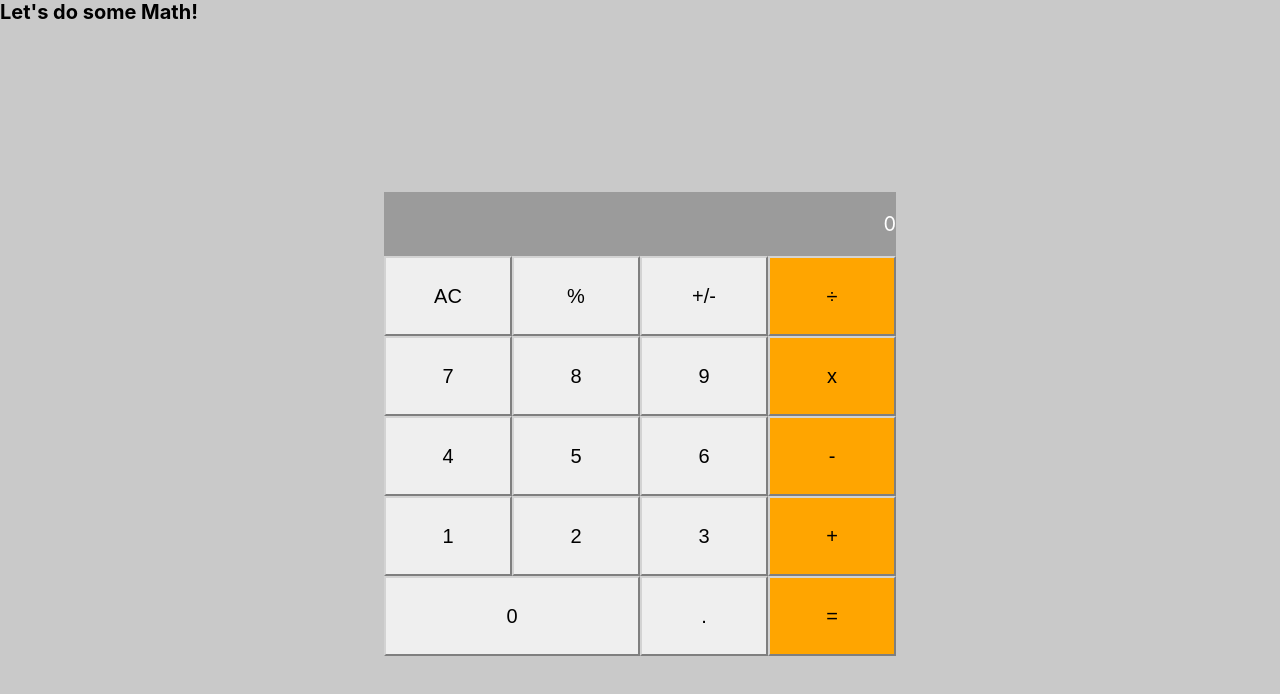
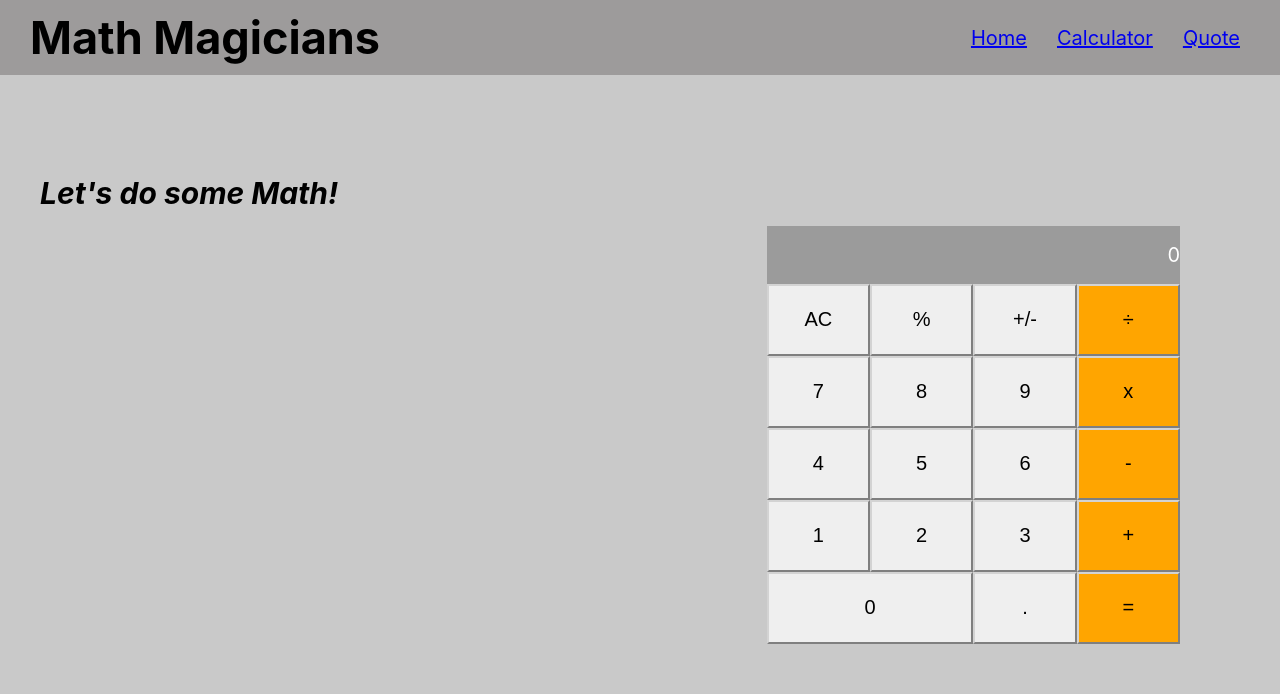
Before and after one commit to Ouail-01/Math-Magicians_Calculator, a React (Create React App) app: page /Calculator in a window 1280 px wide. Shown: the top 694 px of the page. Built offline with nearby package versions, Linux system fonts and the light colour scheme.

Commit message:
Update the main file

```diff
--- a/src/App.css
+++ b/src/App.css
@@ -8,12 +8,24 @@ body {
   background: rgb(201, 201, 201);
 }
 
+.calc-container {
+  display: flex;
+}
+
+.calc-container h1 {
+  width: 35%;
+  font-size: 30px;
+  margin-left: 40px;
+  margin-top: 100px;
+  font-style: italic;
+}
+
 .calculator-container {
   width: 100%;
-  height: 100vh;
+  height: 90vh;
   display: flex;
   flex-direction: column;
-  align-items: center;
+  align-items: flex-end;
   justify-content: center;
 }
 
@@ -23,15 +35,18 @@ body {
   justify-content: flex-end;
   align-items: center;
   color: #fff;
-  width: 40%;
+  width: 45%;
   height: 8%;
+  margin-right: 100px;
 }
 
 .calc-keys {
+  background: rgb(66, 188, 70);
   display: grid;
   grid-template-columns: 1fr 1fr 1fr 1fr;
-  width: 40%;
+  width: 45%;
   height: 50%;
+  margin-right: 100px;
 }
 
 .calc-keys button {
--- a/src/App.js
+++ b/src/App.js
@@ -1,12 +1,24 @@
+/* eslint-disable */
 import Calculator from './components/Calculator';
 import './App.css';
+import { BrowserRouter, Routes, Route} from "react-router-dom";
+import "./App.css";
+import NavBar from './components/Navbar';
+import Quote from './components/Quotes';
+import Home from './components/Home';
+
 
 function App() {
   return (
-    <div>
-      <Calculator />
-    </div>
-  );
+    <BrowserRouter>
+      <NavBar/>
+      <Routes>
+          <Route path="/" element={<Home />} />
+          <Route path='/Calculator' element={<Calculator />}/>
+          <Route path="/quote" element={<Quote />} />
+      </Routes>
+    </BrowserRouter>
+  )
 }
 
-export default App;
+export default App
```
Also changed, not shown: package.json (+8 -0 lines), 1 other file (tests, documents, lock files or other folders).
